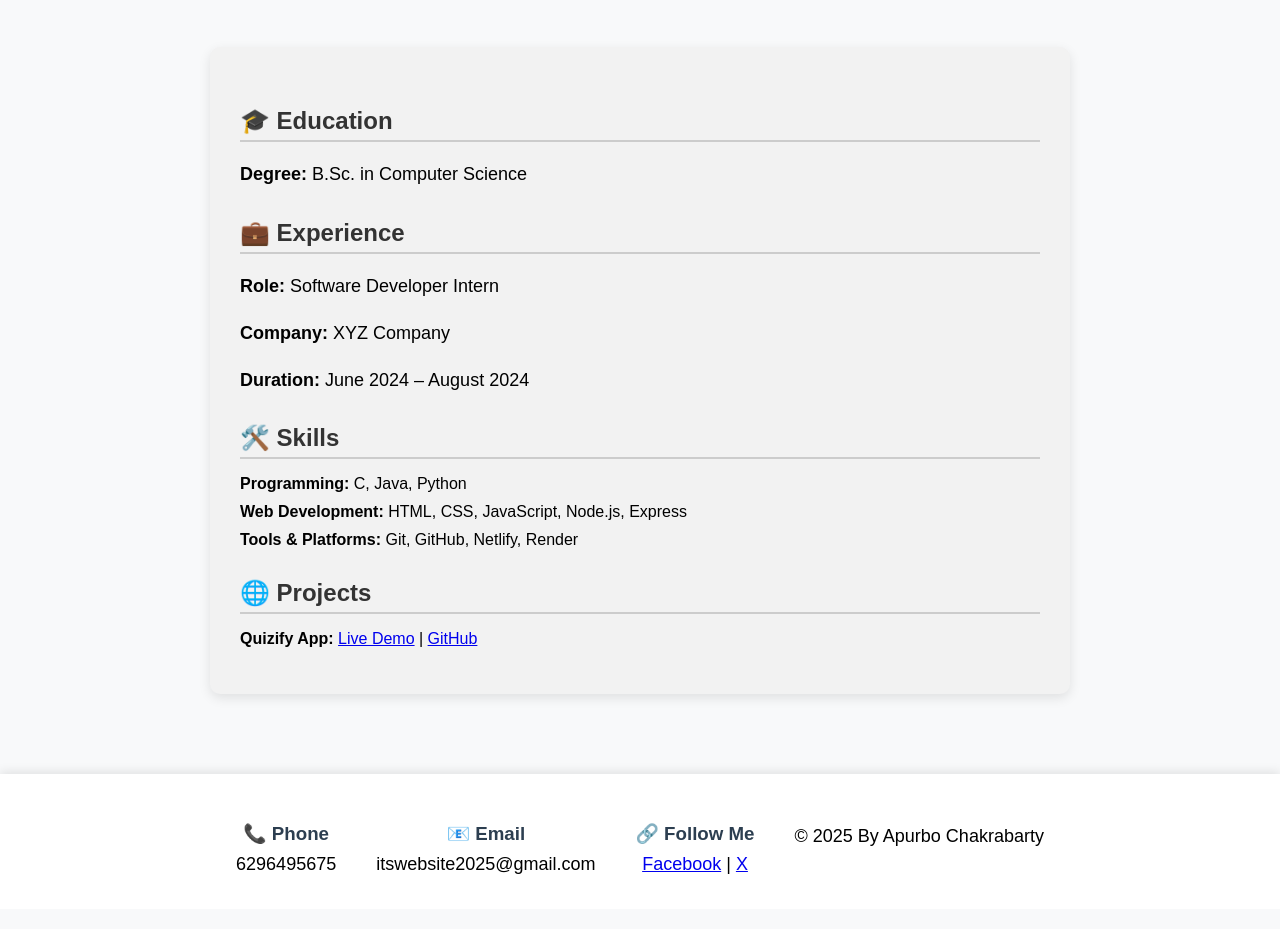
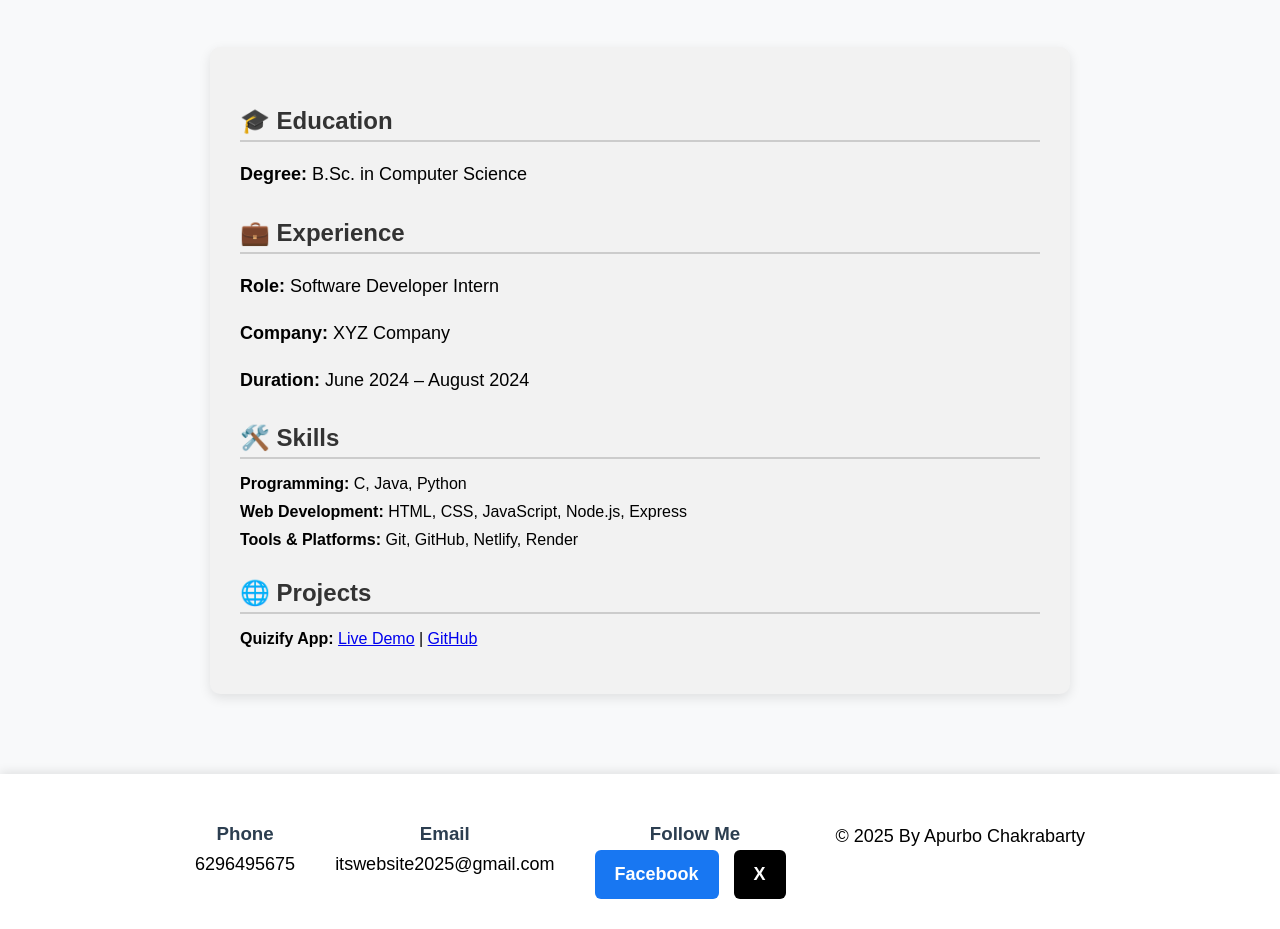
Before and after one commit to Apurbo2k25/MinePortfolio, a plain HTML site: page resume.html in a window 1280 px wide. Shown: the part 130-1059 px from the top of the page. Drawn offline with Linux system fonts and the light colour scheme.

Commit message:
Updations in resume

```diff
--- a/resume.html
+++ b/resume.html
@@ -45,22 +45,23 @@
 
   <footer>
     <div class="contact-item">
-      <h3>📞 Phone</h3>
-      <p>6296495675</p>
+        <h3>Phone</h3>
+        <p>6296495675</p>
     </div>
     <div class="contact-item">
-      <h3>📧 Email</h3>
-      <p>itswebsite2025@gmail.com</p>
+        <h3>Email</h3>
+        <p>itswebsite2025@gmail.com</p>
     </div>
     <div class="contact-item">
-      <h3>🔗 Follow Me</h3>
-      <p>
-        <a href="https://www.facebook.com/share/15zRK448sH/?mibextid=wwXIfr" target="_blank">Facebook</a> |
-        <a href="https://x.com/itsapurbo001?s=11&mx=2" target="_blank">X</a>
-      </p>
+        <h3>Follow Me</h3>
+        <p>
+            <a href="https://www.facebook.com/share/15zRK448sH/?mibextid=wwXIfr" target="_blank" class="link">Facebook</a>
+            <a href="https://x.com/itsapurbo001?s=11&mx=2" target="_blank" class="link">X</a>
+        </p>
+
     </div>
-    <p class="center">© 2025 By Apurbo Chakrabarty</p>
-  </footer>
+    <p>© 2025 By Apurbo Chakrabarty</p>
+</footer>
 
 </body>
 </html>
```
